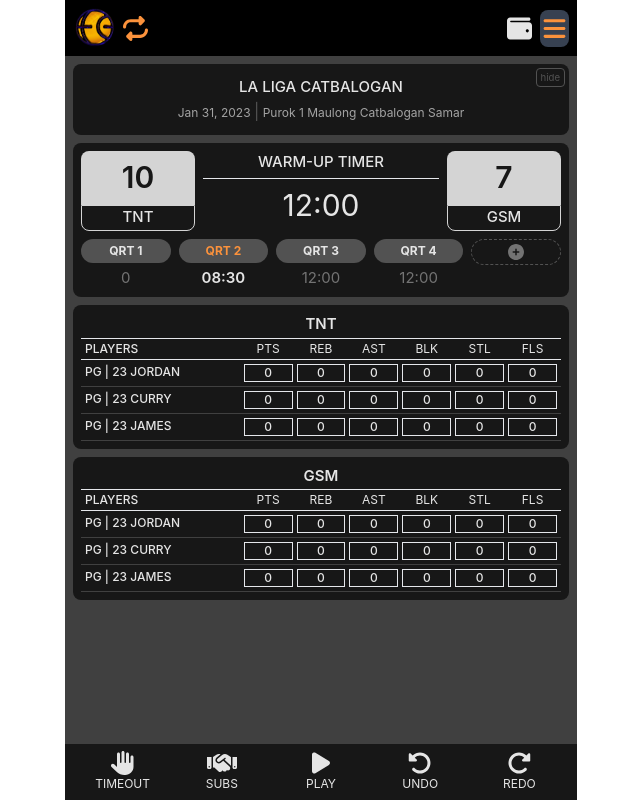
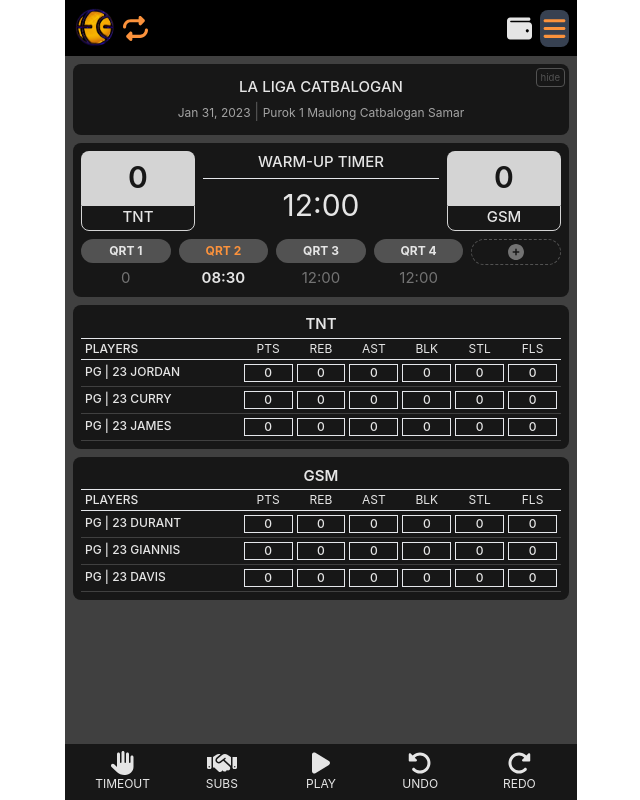
Before and after one commit to roniel-23/tarag-frontend, a Vue app: page /dsiststart in a window 1280 px wide. Shown: the whole page, without its empty margins (319-959 px from the left). Built offline with nearby package versions, Linux system fonts and the light colour scheme.

Commit message:
DSIST Scoring Logic

```diff
--- a/package.json
+++ b/package.json
@@ -9,6 +9,7 @@
   },
   "dependencies": {
     "@fortawesome/fontawesome-free": "^6.2.1",
+    "pinia": "^2.0.30",
     "vue": "^3.2.45",
     "vue-router": "^4.1.6"
   },
--- /dev/null
+++ b/src/data/players.json
@@ -0,0 +1,78 @@
+{
+    "team_one" : {
+        "name": "TNT",
+        "players": [
+            {
+                "name": "Jordan",
+                "id": 1,
+                "team": "TNT",
+                "pts": 0,
+                "reb": 0,
+                "ast": 0,
+                "blk": 0,
+                "stl": 0,
+                "fls": 0
+            },
+            {
+                "name": "Curry",
+                "id": 2,
+                "team": "TNT",
+                "pts": 0,
+                "reb": 0,
+                "ast": 0,
+                "blk": 0,
+                "stl": 0,
+                "fls": 0
+            },
+            {
+                "name": "James",
+                "id": 3,
+                "team": "TNT",
+                "pts": 0,
+                "reb": 0,
+                "ast": 0,
+                "blk": 0,
+                "stl": 0,
+                "fls": 0
+            }
+        ]
+    },
+    "team_two": {
+        "name": "GSM",
+        "players": [
+            {
+                "name": "Durant",
+                "id": 10,
+                "team": "GSM",
+                "pts": 0,
+                "reb": 0,
+                "ast": 0,
+                "blk": 0,
+                "stl": 0,
+                "fls": 0
+            },
+            {
+                "name": "Giannis",
+                "id": 11,
+                "team": "GSM",
+                "pts": 0,
+                "reb": 0,
+                "ast": 0,
+                "blk": 0,
+                "stl": 0,
+                "fls": 0
+            },
+            {
+                "name": "Davis",
+                "id": 12,
+                "team": "GSM",
+                "pts": 0,
+                "reb": 0,
+                "ast": 0,
+                "blk": 0,
+                "stl": 0,
+                "fls": 0
+            }
+        ]
+    }
+}
--- a/src/g-app-pages/DSISTStart-components/ScoreShow.vue
+++ b/src/g-app-pages/DSISTStart-components/ScoreShow.vue
@@ -1,10 +1,14 @@
 <script setup>
 import buttonCancel from '../../g-app-components/button-cancel.vue';
-const emits = defineEmits(['close'])
-defineProps({
+const emit = defineEmits(['close', 'score'])
+const props = defineProps({
     player: Object ?? null,
     isPts: Boolean
 })
+
+const emitValue = (value) => {
+    emit('score', { score: value, id: props.player.id, team: props.player.team })
+}
 </script>
 
 <template>
@@ -19,30 +23,36 @@ defineProps({
                 </h3>
                 <div v-if="isPts" class="h-28 grid grid-cols-3 gap-2 mx-2 text-5xl my-4">
                     <div class="text-center grid items-center border border-neutral-700 h-full rounded-xl p-2">
-                        <button class="h-full rounded-lg bg-neutral-800 hover:bg-neutral-700 transition">
+                        <button @click="emitValue(1)"
+                            class="h-full rounded-lg bg-neutral-800 hover:bg-neutral-700 transition">
                             1
                         </button>
                     </div>
                     <div class="text-center grid items-center border border-neutral-700 h-full rounded-xl p-2">
-                        <button class="h-full rounded-lg bg-neutral-800 hover:bg-neutral-700 transition">
+                        <button @click="emitValue(2)"
+                            class="h-full rounded-lg bg-neutral-800 hover:bg-neutral-700 transition">
                             2
                         </button>
                     </div>
                     <div class="text-center grid items-center border border-neutral-700 h-full rounded-xl p-2">
-                        <button class="h-full rounded-lg bg-neutral-800 hover:bg-neutral-700 transition">
+                        <button @click="emitValue(3)"
+                            class="h-full rounded-lg bg-neutral-800 hover:bg-neutral-700 transition">
                             3
                         </button>
                     </div>
                 </div>
                 <div v-else class="h-28 w-40 grid mx-auto text-5xl my-4">
                     <div class="text-center grid items-center border border-neutral-700 h-full rounded-xl p-2">
-                        <button class="h-full rounded-lg bg-neutral-800 hover:bg-neutral-700 transition">
+                        <button @click="emitValue(1)"
+                            class="h-full rounded-lg bg-neutral-800 hover:bg-neutral-700 transition">
                             1
                         </button>
                     </div>
                 </div>
                 <div class="px-4 pt-2">
-                    <buttonCancel @click="$emit('close')" />
+                    <buttonCancel @click="$emit('close')">
+                        back
+                    </buttonCancel>
                 </div>
 
             </div>
--- a/src/g-app-pages/DSISTStart.vue
+++ b/src/g-app-pages/DSISTStart.vue
@@ -10,7 +10,14 @@ import TablePlayer from './DSISTStart-components/TablePlayer.vue';
 import ScoreShow from './DSISTStart-components/ScoreShow.vue';
 import TeamSubstitution from './DSISTStart-components/TeamSubstitution.vue';
 import DSISTNavigation from './DSISTStart-components/DSISTNavigation.vue';
-import { ref, reactive } from 'vue';
+import { usePlayerStore } from '../stores/playerStore';
+import { storeToRefs } from "pinia";
+import { ref, reactive, onMounted } from 'vue';
+
+const { players, loading, error } = storeToRefs(usePlayerStore());
+
+const playerStore = usePlayerStore();
+playerStore.fill();
 
 const showPoints = ($event) => {
     // console.log($event)
@@ -18,53 +25,36 @@ const showPoints = ($event) => {
     player.value = $event.player
     if ($event.category == 'pts') {
         isPts.value = true
+        lastCategoryClicked.value = 'pts'
     } else {
+        lastCategoryClicked.value = ''
         isPts.value = false
     }
 }
+
+const scoreTeam_one = ref(0)
+const scoreTeam_two = ref(0)
 
 const getNavAction = ($event) => {
     // console.log($event)
     showSpecific.value = $event.name
 
 }
+
+const scorePoints = ($event) => {
+    // console.log($event)
+    showScore.value = false
+    if ($event.team == playerStore.players.team_one.name && lastCategoryClicked.value == 'pts') {
+        scoreTeam_one.value = scoreTeam_one.value + $event.score
+    } else if ($event.team == playerStore.players.team_two.name && lastCategoryClicked.value == 'pts') {
+        scoreTeam_two.value = scoreTeam_two.value + $event.score
+    }
+}
 const showScore = ref(false)
 const player = ref(null)
 const isPts = ref(false)
 const showSpecific = ref('')
-
-const playerScores = reactive([
-    {
-        name: 'Jordan',
-        id: 1,
-        pts: 0,
-        reb: 0,
-        ast: 0,
-        blk: 0,
-        stl: 0,
-        fls: 0
-    },
-    {
-        name: 'Curry',
-        id: 2,
-        pts: 0,
-        reb: 0,
-        ast: 0,
-        blk: 0,
-        stl: 0,
-        fls: 0
-    },
-    {
-        name: 'James',
-        id: 3,
-        pts: 0,
-        reb: 0,
-        ast: 0,
-        blk: 0,
-        stl: 0,
-        fls: 0
-    },
-])
+const lastCategoryClicked = ref(null)
 
 </script>
 
@@ -73,11 +63,11 @@ const playerScores = reactive([
         <headerComponent class="top-0 w-full" />
         <div class="w-full text-neutral-200 px-2">
             <TournamentInfo />
-            <box>
+            <box v-if="!loading">
                 <div class="grid grid-cols-12 gap-2">
                     <div class="col-span-3 grid text-center">
-                        <TeamShow :team-name="'TNT'">
-                            10
+                        <TeamShow :team-name="players.team_one.name">
+                            <h3>{{ scoreTeam_one }}</h3>
                         </TeamShow>
                     </div>
                     <div class="col-span-6 text-center">
@@ -89,11 +79,9 @@ const playerScores = reactive([
                         </div>
                     </div>
                     <div class="col-span-3 grid text-center">
-                        <div class="col-span-3 grid text-center">
-                            <TeamShow :team-name="'GSM'">
-                                7
-                            </TeamShow>
-                        </div>
+                        <TeamShow :team-name="players.team_two.name">
+                            <h3>{{ scoreTeam_two }}</h3>
+                        </TeamShow>
                     </div>
                 </div>
                 <div class="grid grid-cols-5 gap-2 mt-2">
@@ -116,9 +104,9 @@ const playerScores = reactive([
                 </div>
             </box>
             <div v-if="showSpecific == 'substitution'">
-                <TeamSubstitution :players="playerScores"/>
+                <TeamSubstitution />
             </div>
-            <div v-else>
+            <div v-else v-if="players.length != 0">
                 <!-- team 1 -->
                 <box>
                     <div class="text-center font-semibold border-b pb-0.5 mb-0.5">
@@ -126,7 +114,7 @@ const playerScores = reactive([
                     </div>
                     <div class="grid gap-1">
                         <TableTitle />
-                        <TablePlayer v-for="playerScore in playerScores" :key="playerScore.id" :player="playerScore"
+                        <TablePlayer v-for="player in players.team_one.players" :key="player.id" :player="player"
                             @score-clicked="showPoints" />
                     </div>
                 </box>
@@ -137,7 +125,7 @@ const playerScores = reactive([
                     </div>
                     <div class="grid gap-1">
                         <TableTitle />
-                        <TablePlayer v-for="playerScore in playerScores" :key="playerScore.id" :player="playerScore"
+                        <TablePlayer v-for="player in players.team_two.players" :key="player.id" :player="player"
                             @score-clicked="showPoints" />
                     </div>
                 </box>
@@ -145,11 +133,11 @@ const playerScores = reactive([
 
         </div>
         <div class="fixed bottom-0 w-full md:max-w-lg">
-            <DSISTNavigation @nav-clicked="getNavAction"/>
+            <DSISTNavigation @nav-clicked="getNavAction" />
         </div>
 
     </div>
-    <ScoreShow v-if="showScore" :is-pts="isPts" :player="player" @close="showScore = false" />
+    <ScoreShow v-if="showScore" :is-pts="isPts" :player="player" @score="scorePoints" @close="showScore = false" />
 
 
 </template>
--- a/src/main.js
+++ b/src/main.js
@@ -1,11 +1,14 @@
 import { createApp } from 'vue'
+import { createPinia } from 'pinia'
 import App from './App.vue'
 import router from './router'
 
 import './assets/main.css'
 
+const pinia = createPinia()
 const app = createApp(App)
 
+app.use(pinia)
 app.use(router)
 
 app.mount('#app')
--- /dev/null
+++ b/src/stores/playerStore.js
@@ -0,0 +1,25 @@
+import { defineStore } from "pinia";
+
+export const usePlayerStore = defineStore('player', {
+    state: () => {
+        return {
+            players: [],
+            loading: false,
+            error: null
+
+        }
+    },
+
+    actions: {
+        async fill() {
+            this.loading = true
+            try {
+                this.players = (await import('../data/players.json')).default;
+            } catch (e) {
+                this.error = e
+            } finally {
+                this.loading = false
+            }
+          }
+    }
+})
```
Also changed, not shown: 1 other file (tests, documents, lock files or other folders).
